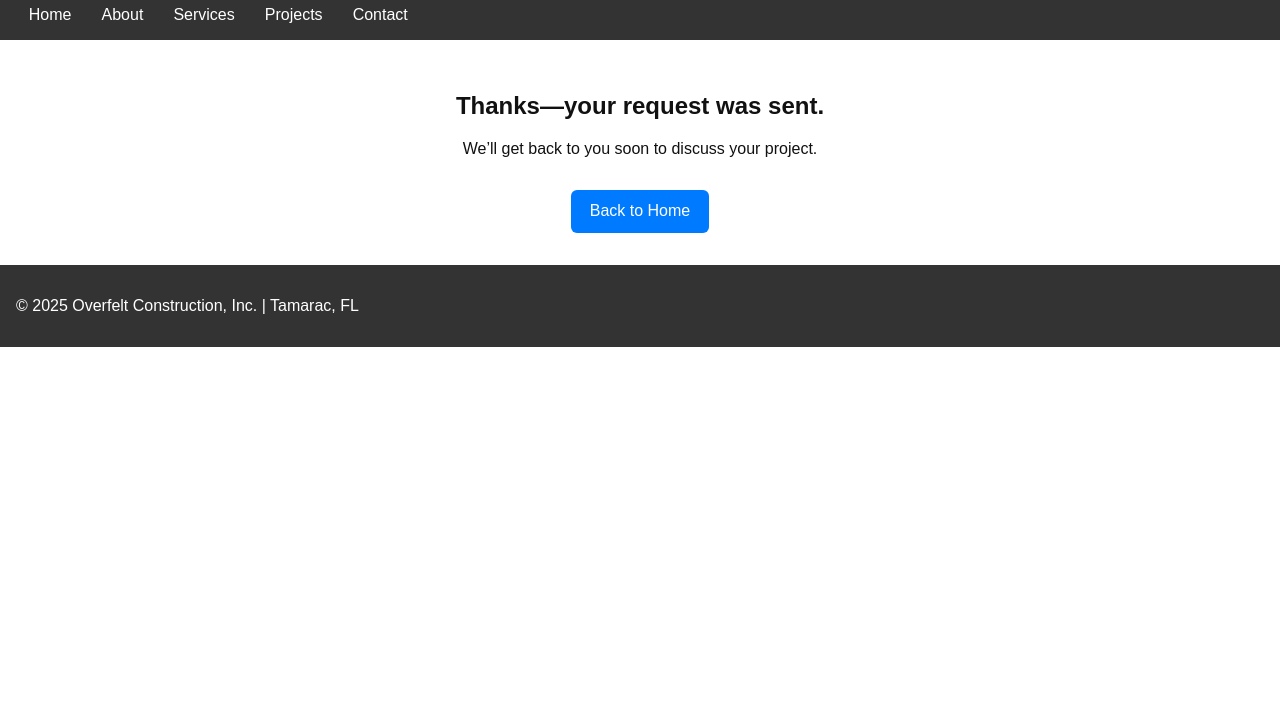
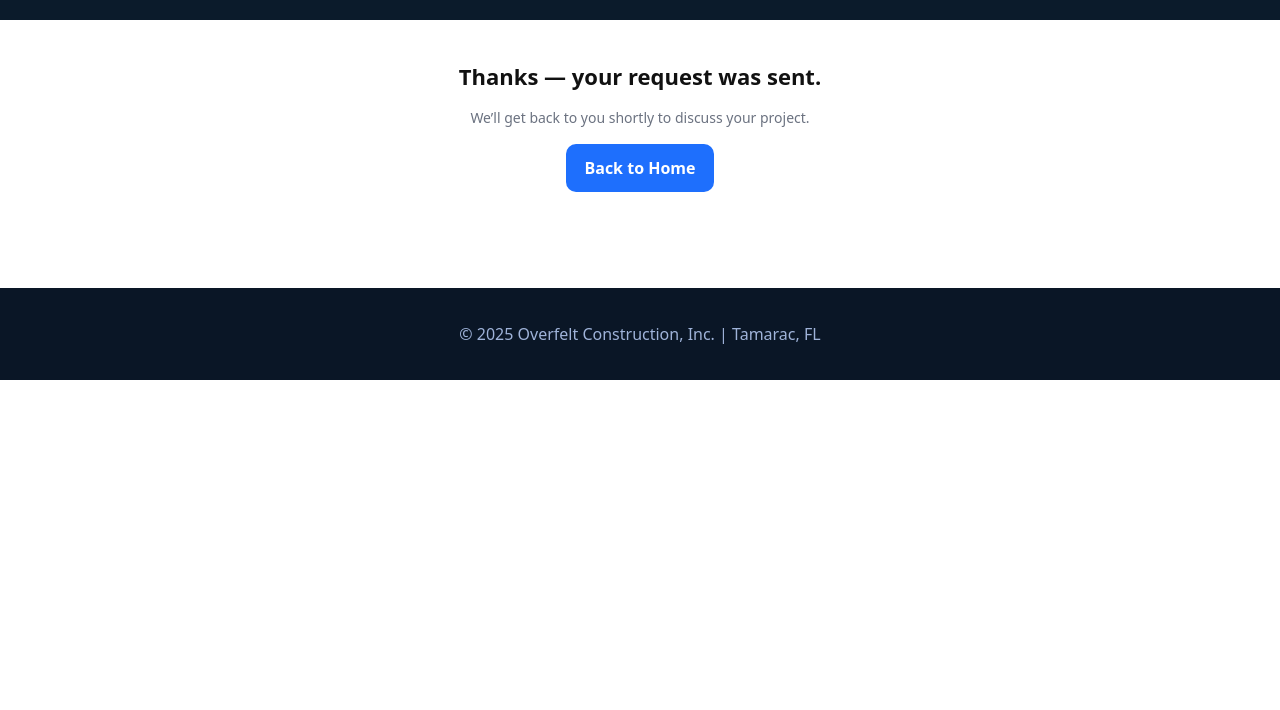
Before and after one commit to Derekdog689/overfelt-construction-demo, a plain HTML site: page thank-you.html in a window 1280 px wide. Shown: the part 90-800 px from the top of the page. Drawn offline with Linux system fonts and the light colour scheme.

Commit message:
Update thank-you.html

```diff
--- a/thank-you.html
+++ b/thank-you.html
@@ -1,37 +1,24 @@
 <!DOCTYPE html>
 <html lang="en">
 <head>
-  <meta charset="UTF-8"/>
-  <meta name="viewport" content="width=device-width, initial-scale=1.0"/>
+  <meta charset="utf-8"/><meta name="viewport" content="width=device-width,initial-scale=1"/>
   <title>Thank You | Overfelt Construction, Inc.</title>
-  <style>
-    body { font-family: Arial, sans-serif; margin:0; padding:0; color:#111 }
-    header, footer { background:#333; color:#fff; padding:1rem; }
-    nav a { color:#fff; margin:0 .8rem; text-decoration:none; }
-    .container { max-width:900px; margin:0 auto; padding:2rem; text-align:center; }
-    .cta { display:inline-block; margin-top:1rem; background:#007BFF; color:#fff; padding:.8rem 1.2rem; border-radius:6px; text-decoration:none; }
-  </style>
+  <link rel="stylesheet" href="style.css"/>
 </head>
 <body>
-  <header>
-    <h1>Overfelt Construction, Inc.</h1>
-    <nav>
-      <a href="index.html">Home</a>
-      <a href="about.html">About</a>
-      <a href="services.html">Services</a>
-      <a href="projects.html">Projects</a>
-      <a href="contact.html">Contact</a>
-    </nav>
-  </header>
+<header>
+  <div class="header-wrap">
+    <div class="brand"><div class="brand-badge"></div><h1>Overfelt Construction, Inc.</h1></div>
+    <nav><a href="index.html">Home</a><a href="about.html">About</a><a href="services.html">Services</a><a href="projects.html">Projects</a><a href="contact.html">Contact</a></nav>
+  </div>
+</header>
 
-  <main class="container">
-    <h2>Thanks—your request was sent.</h2>
-    <p>We’ll get back to you soon to discuss your project.</p>
-    <a class="cta" href="index.html">Back to Home</a>
-  </main>
+<section class="section" style="text-align:center">
+  <h3>Thanks — your request was sent.</h3>
+  <p class="meta">We’ll get back to you shortly to discuss your project.</p>
+  <p><a class="btn btn-primary" href="index.html">Back to Home</a></p>
+</section>
 
-  <footer>
-    <p>© 2025 Overfelt Construction, Inc. | Tamarac, FL</p>
-  </footer>
+<footer><p>© 2025 Overfelt Construction, Inc. | Tamarac, FL</p></footer>
 </body>
 </html>
```
